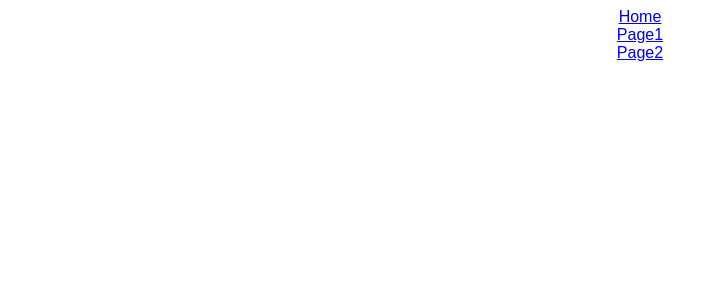
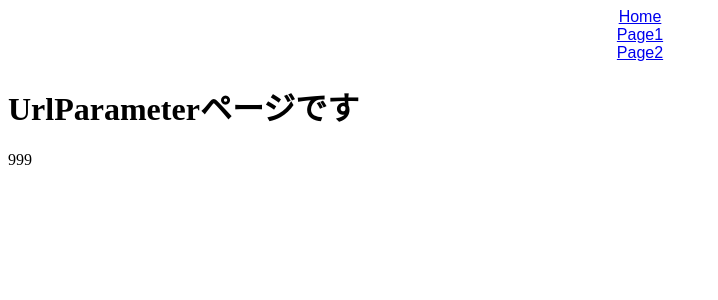
Before and after one commit to ukigumo-shiina3/react-routing-basic, a React (Create React App) app: page /page2/999 in a window 1280 px wide. Shown: the top 300 px of the page, without its empty margins (0-718 px from the left). Built offline with nearby package versions, Linux system fonts and the light colour scheme.

Commit message:
✨ URLパラメーター

```diff
--- a/src/Page1DetailA.jsx
+++ b/src/Page1DetailA.jsx
@@ -1,7 +1,11 @@
+import { useParams } from "react-router-dom";
+
 export const Page1DetailA = () => {
+  const { id } = useParams();
   return (
     <div>
       <h1>Page1DetailAページです</h1>
+      <p>パラメーターは{id}です</p>
     </div>
   );
 };
--- a/src/Page2.jsx
+++ b/src/Page2.jsx
@@ -1,7 +1,10 @@
+import { Link } from "react-router-dom";
+
 export const Page2 = () => {
   return (
     <div>
       <h1>Page2ページです</h1>
+      <Link to="/page2/999">URL Parameter</Link>
     </div>
   );
 };
--- /dev/null
+++ b/src/Page2Routes.jsx
@@ -0,0 +1,15 @@
+import { Page2 } from "../Page2";
+import { UrlParameter } from "../UrlParameter";
+
+export const Page2Routes = [
+  {
+    path: "/",
+    exact: true,
+    children: <Page2 />
+  },
+  {
+    path: "/:id",
+    exact: false,
+    children: <UrlParameter />
+  }
+];
--- /dev/null
+++ b/src/UrlParameter.jsx
@@ -0,0 +1,11 @@
+import { useParams } from "react-router-dom";
+
+export const UrlParameter = () => {
+  const { id } = useParams();
+  return (
+    <div>
+      <h1>UrlParameterページです</h1>
+      <p>{id}</p>
+    </div>
+  );
+};
--- /dev/null
+++ b/src/router/Page2Routes.jsx
@@ -0,0 +1,15 @@
+import { Page2 } from "../Page2";
+import { UrlParameter } from "../UrlParameter";
+
+export const Page2Routes = [
+  {
+    path: "/",
+    exact: true,
+    children: <Page2 />
+  },
+  {
+    path: "/:id",
+    exact: false,
+    children: <UrlParameter />
+  }
+];
--- a/src/router/Router.jsx
+++ b/src/router/Router.jsx
@@ -1,7 +1,7 @@
 import { Route, Switch } from "react-router-dom";
 import { Home } from "../Home";
-import { Page2 } from "../Page2";
 import { Page1Routes } from "./Page1Routes";
+import { Page2Routes } from "./Page2Routes";
 
 export const Router = () => {
   return (
@@ -25,9 +25,22 @@
           </Switch>
         )}
       ></Route>
-      <Route exact path="/page2">
-        <Page2 />
-      </Route>
+      <Route
+        path="/page2"
+        render={({ match: { url } }) => (
+          <Switch>
+            {Page2Routes.map((route) => (
+              <Route
+                key={route.parh}
+                exact={route.exact}
+                path={`${url}${route.path}`}
+              >
+                {route.children}
+              </Route>
+            ))}
+          </Switch>
+        )}
+      ></Route>
     </Switch>
   );
 };
```
